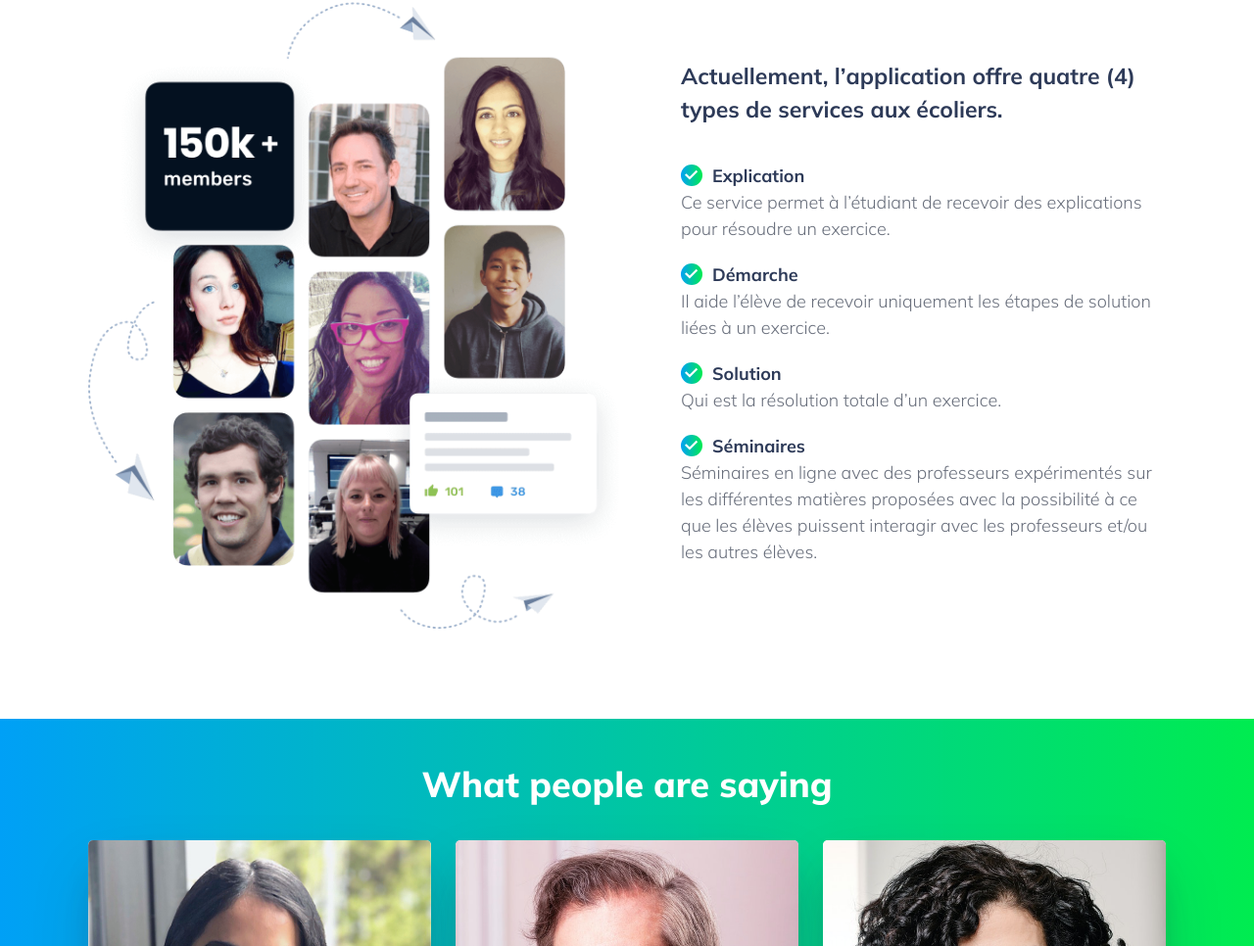
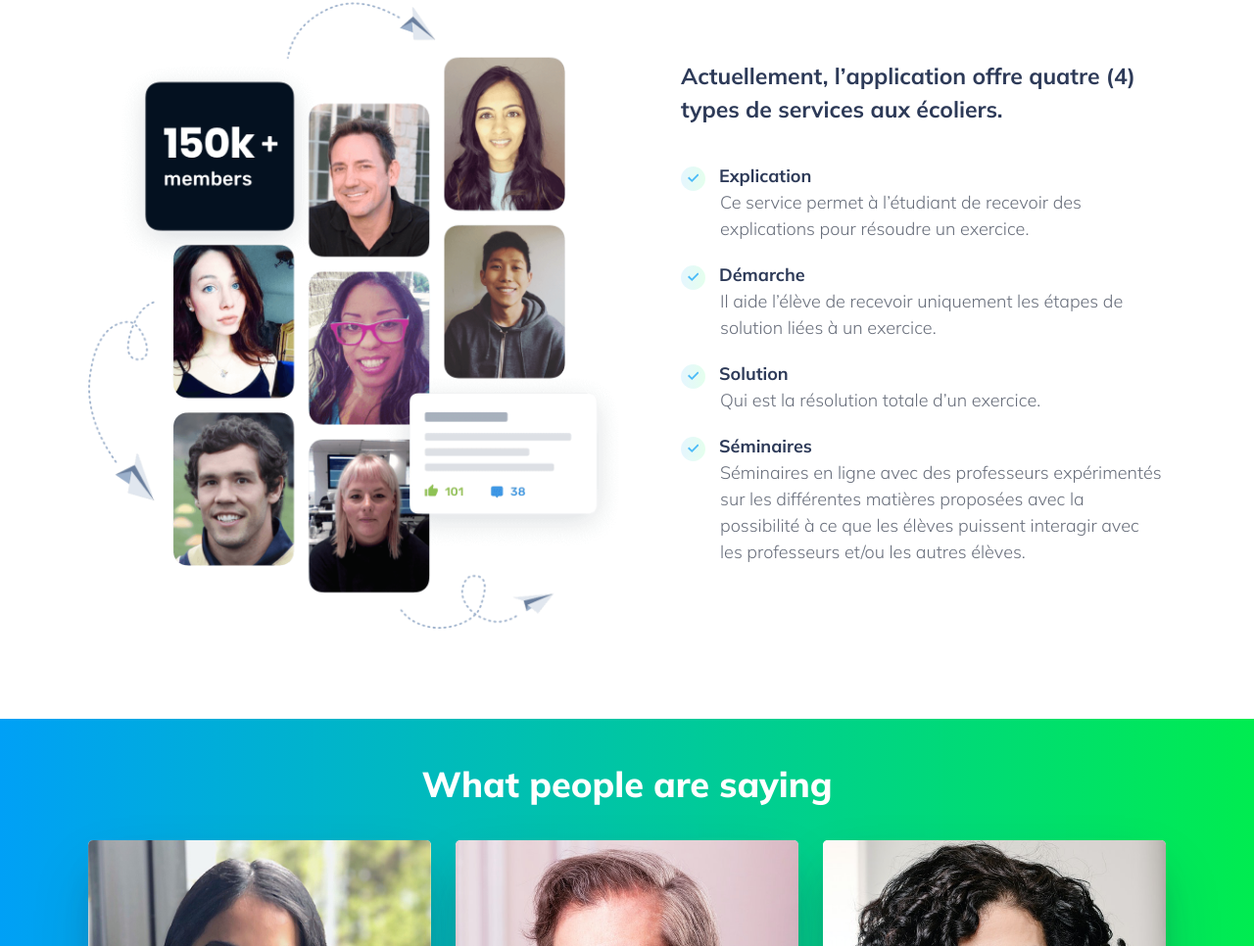
Before and after one commit to kesnel/korek, a plain HTML site: page index.html in a window 1280 px wide. Shown: the part 1566-2532 px from the top of the page at 98% size. Drawn offline with nearby package versions, Linux system fonts and the light colour scheme.

Commit message:
Latest updates

```diff
--- a/static/asset/style/main.css
+++ b/static/asset/style/main.css
@@ -327,33 +327,39 @@
 }
 
 .AbeLiBx .AbelTc{
-    align-items: center;
+    align-items: flex-start;
 }
 
 .AbeLiBx .AbelTc .svg{
-    width: 22px;
-    height: 22px;
+    width: 25px;
+    height: 25px;
+
+    top: 4px;
+    position: relative;
 
     border-radius: 50%;
-    background: var(--gd);
+    background: var(--gd-fade);
 
     align-items: center;
     justify-content: center;
 
-    margin-right: 10px;
+    margin-right: 14px;
+
+    opacity: .7;
 }
 
 .AbeLiBx .AbelTc .svg svg{
-    width: 60%;
-    height: 60%;
+    width: 46%;
+    height: 46%;
 }
 
 .AbeLiBx .AbelTc .svg svg path{
-    fill:  var(--co-white);
+    fill:  var(--co);
 }
 
 .AbeLiBx .AbelTr{
     color: var(--co-text-fade);
+    margin-left: 40px;
 }
 
 .AbeFo .TiH{
```
